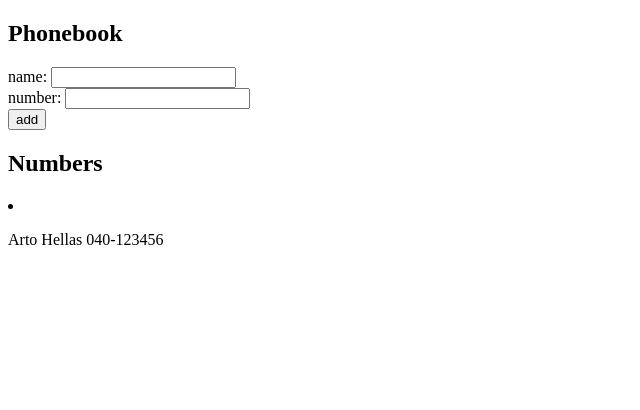
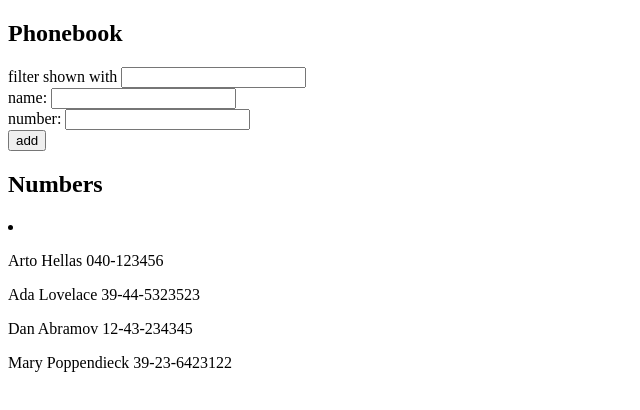
Before and after one commit to noriind/HSYopenFullstack, a React (Vite) app in the folder assignments/osa2/puhelinluettelo/: page / in a window 1280 px wide. Shown: the top 410 px of the page, without its empty margins (0-640 px from the left). Built offline with nearby package versions, Linux system fonts and the light colour scheme.

Commit message:
2.9: puhelinluettelo step4

```diff
--- a/assignments/osa2/puhelinluettelo/src/App.jsx
+++ b/assignments/osa2/puhelinluettelo/src/App.jsx
@@ -3,9 +3,13 @@
 const App = () => {
     const [persons, setPersons] = useState([
         { name: "Arto Hellas", number: "040-123456" },
+        { name: "Ada Lovelace", number: "39-44-5323523" },
+        { name: "Dan Abramov", number: "12-43-234345" },
+        { name: "Mary Poppendieck", number: "39-23-6423122" },
     ]);
     const [newName, setNewName] = useState("");
     const [newNumber, setNewNumber] = useState("");
+    const [filter, setFilter] = useState("");
 
     const addPerson = (event) => {
         event.preventDefault();
@@ -33,9 +37,23 @@
         setNewNumber(event.target.value);
     };
 
+    const handleFilterChange = (event) => {
+        setFilter(event.target.value);
+    };
+
+    const personsToFilter = filter
+        ? persons.filter((person) =>
+              person.name.toLowerCase().includes(filter.toLowerCase())
+          )
+        : persons;
+
     return (
         <div>
             <h2>Phonebook</h2>
+            <div>
+                filter shown with{" "}
+                <input value={filter} onChange={handleFilterChange} />
+            </div>
             <form onSubmit={addPerson}>
                 <div>
                     name: <input value={newName} onChange={handleNameChange} />
@@ -51,10 +69,9 @@
             <h2>Numbers</h2>
             <div>
                 <li>
-                    {persons.map((person) => (
+                    {personsToFilter.map((person) => (
                         <p key={person.name}>
-                            <span>{person.name}</span>{" "}
-                            <span>{person.number}</span>
+                            {person.name} {person.number}
                         </p>
                     ))}
                 </li>
```
